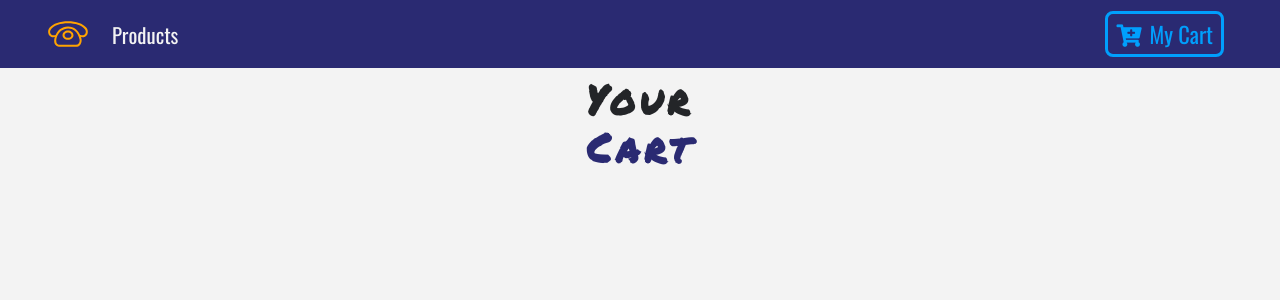
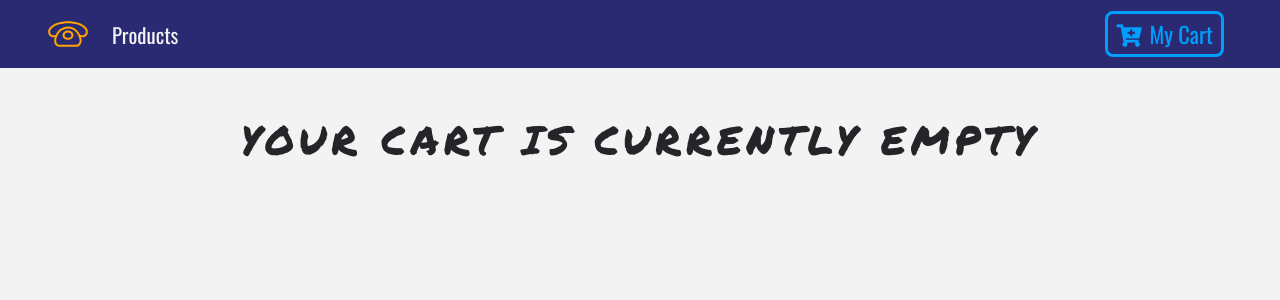
Before and after one commit to catalin-sandru/react_e-commerce, a React (Create React App) app: page /cart in a window 1280 px wide. Shown: the top 300 px of the page. Built offline with nearby package versions, Linux system fonts and the light colour scheme.

Commit message:
set up empty cart component

```diff
--- a/src/components/cart/Cart.js
+++ b/src/components/cart/Cart.js
@@ -1,11 +1,29 @@
 import React, { Component } from 'react'
 import Title from '../Title'
+import CartColumns from './CartColumns'
+import EmptyCart from './EmptyCart';
+import { ProductConsumer } from '../../context'
 
 export default class Cart extends Component {
   render() {
     return (
       <section>
-        <Title name="Your" title="Cart"/>
+        <ProductConsumer>
+          {value => {
+            const {cart} = value;
+            if(cart.length > 0) {
+              return(
+                <React.Fragment>
+                  <Title name="Your" title="Cart"/>
+                  <CartColumns />
+                </React.Fragment>
+              )
+            } else {
+              return <EmptyCart />
+              }
+            }
+          }
+        </ProductConsumer>
       </section>
     )
   }
--- /dev/null
+++ b/src/components/cart/CartColumns.js
@@ -0,0 +1,28 @@
+import React from 'react'
+
+export default function CartColumns() {
+  return (
+    <div className="container-fluid text-center d-none d-lg-block">
+      <div className="row">
+        <div className="col-10 mx-auto col-lg-2">
+          <p className="text-uppercase">products</p>
+        </div>
+        <div className="col-10 mx-auto col-lg-2">
+          <p className="text-uppercase">name of product</p>
+        </div>
+        <div className="col-10 mx-auto col-lg-2">
+          <p className="text-uppercase">price</p>
+        </div>
+        <div className="col-10 mx-auto col-lg-2">
+          <p className="text-uppercase">quantity</p>
+        </div>
+        <div className="col-10 mx-auto col-lg-2">
+          <p className="text-uppercase">remove</p>
+        </div>
+        <div className="col-10 mx-auto col-lg-2">
+          <p className="text-uppercase">total</p>
+        </div>
+      </div>
+    </div>
+  )
+}
--- /dev/null
+++ b/src/components/cart/EmptyCart.js
@@ -0,0 +1,13 @@
+import React from 'react'
+
+export default function EmptyCart() {
+  return (
+    <div className="container mt-5">
+      <div className="row">
+        <div className="col-10 mx-auto text-center text-title">
+          <h1>your cart is currently empty</h1>
+        </div>
+      </div>
+    </div>
+  )
+}
```
